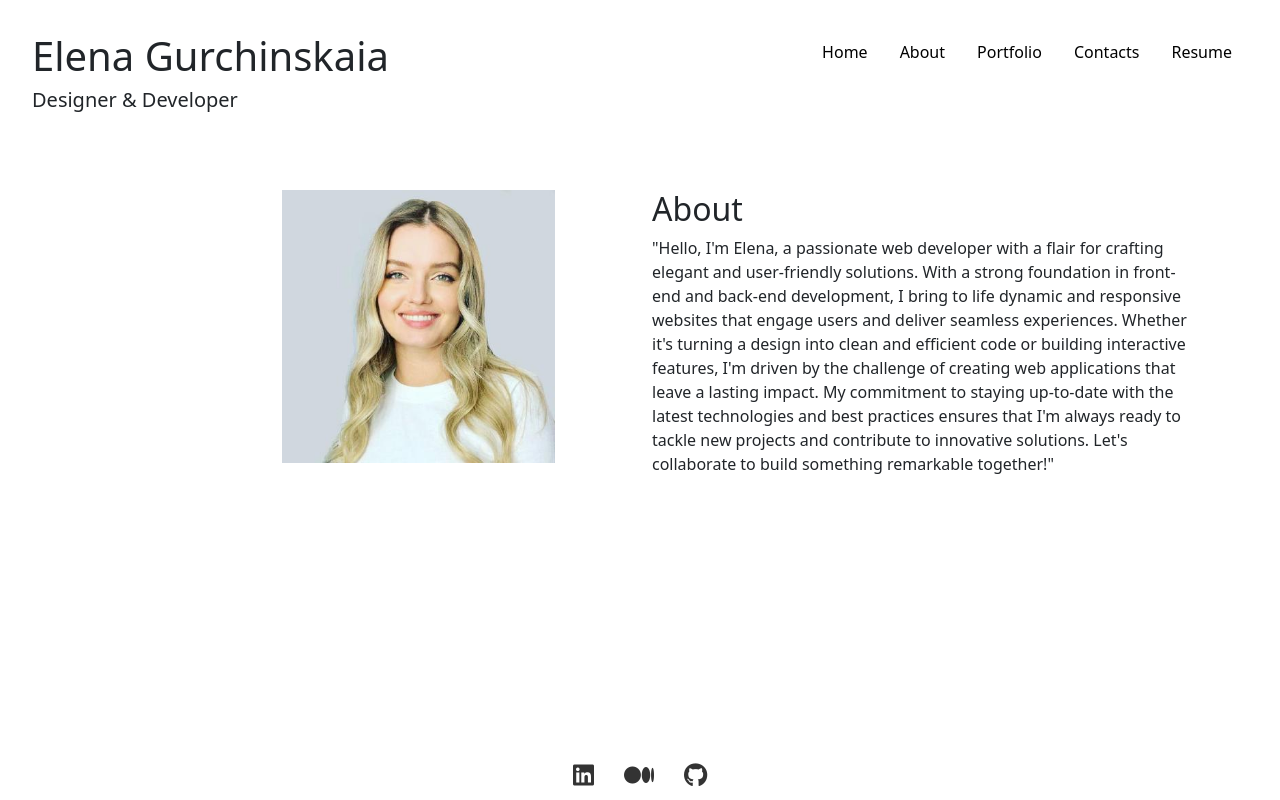
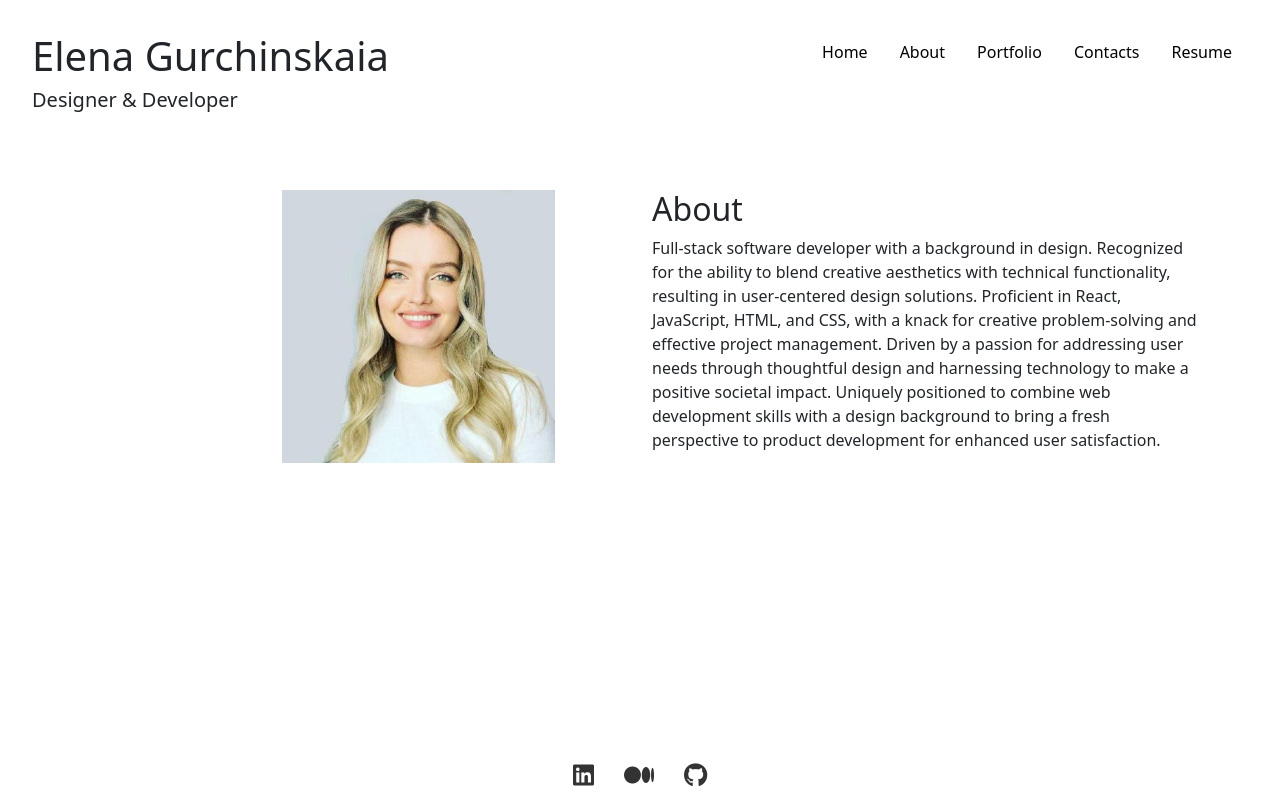
Before and after one commit to elenagurchinskaia/eg-react-portfolio, a React (Vite) app: page / in a window 1280 px wide. Built offline with nearby package versions, Linux system fonts and the light colour scheme.

Commit message:
updated about page

```diff
--- a/src/pages/About.jsx
+++ b/src/pages/About.jsx
@@ -12,17 +12,16 @@ function About() {
           <div className="col-md-6">
             <h2>About</h2>
             <p>
-              "Hello, I'm Elena, a passionate web developer with a flair for
-              crafting elegant and user-friendly solutions. With a strong
-              foundation in front-end and back-end development, I bring to life
-              dynamic and responsive websites that engage users and deliver
-              seamless experiences. Whether it's turning a design into clean and
-              efficient code or building interactive features, I'm driven by the
-              challenge of creating web applications that leave a lasting
-              impact. My commitment to staying up-to-date with the latest
-              technologies and best practices ensures that I'm always ready to
-              tackle new projects and contribute to innovative solutions. Let's
-              collaborate to build something remarkable together!"
+              Full-stack software developer with a background in design.
+              Recognized for the ability to blend creative aesthetics with
+              technical functionality, resulting in user-centered design
+              solutions. Proficient in React, JavaScript, HTML, and CSS, with a
+              knack for creative problem-solving and effective project
+              management. Driven by a passion for addressing user needs through
+              thoughtful design and harnessing technology to make a positive
+              societal impact. Uniquely positioned to combine web development
+              skills with a design background to bring a fresh perspective to
+              product development for enhanced user satisfaction.
             </p>
           </div>
         </div>
```
